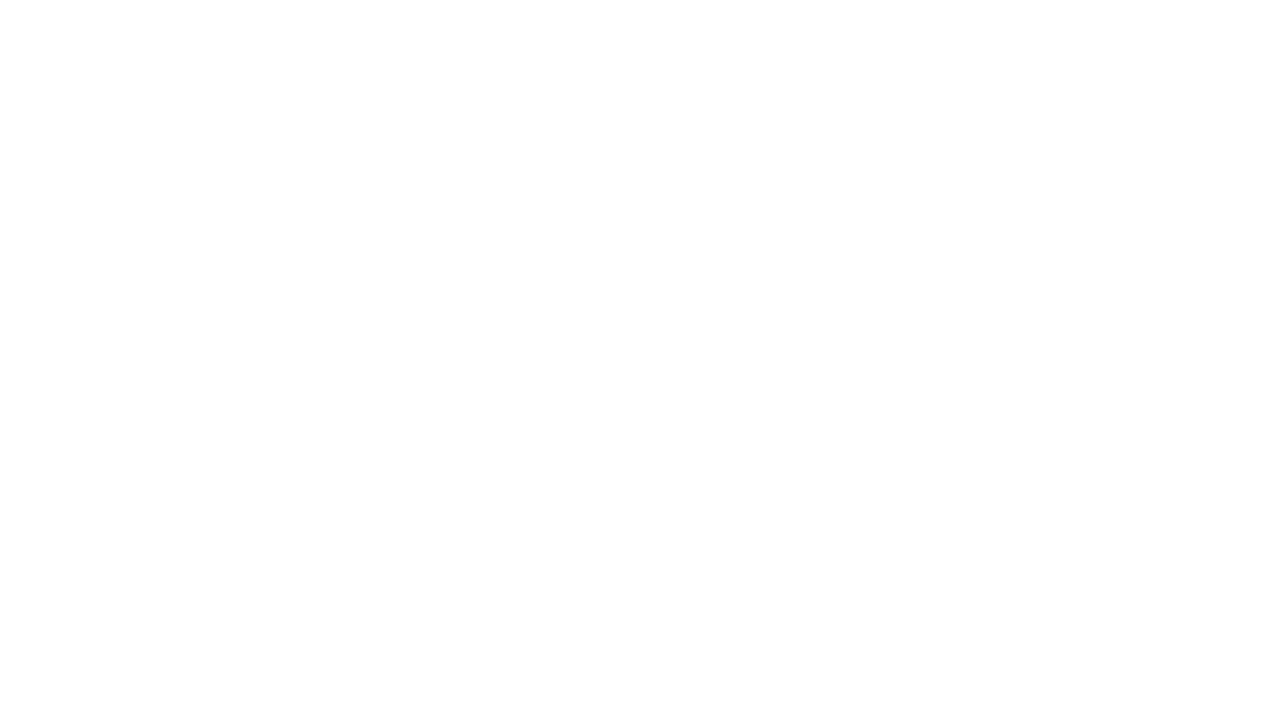
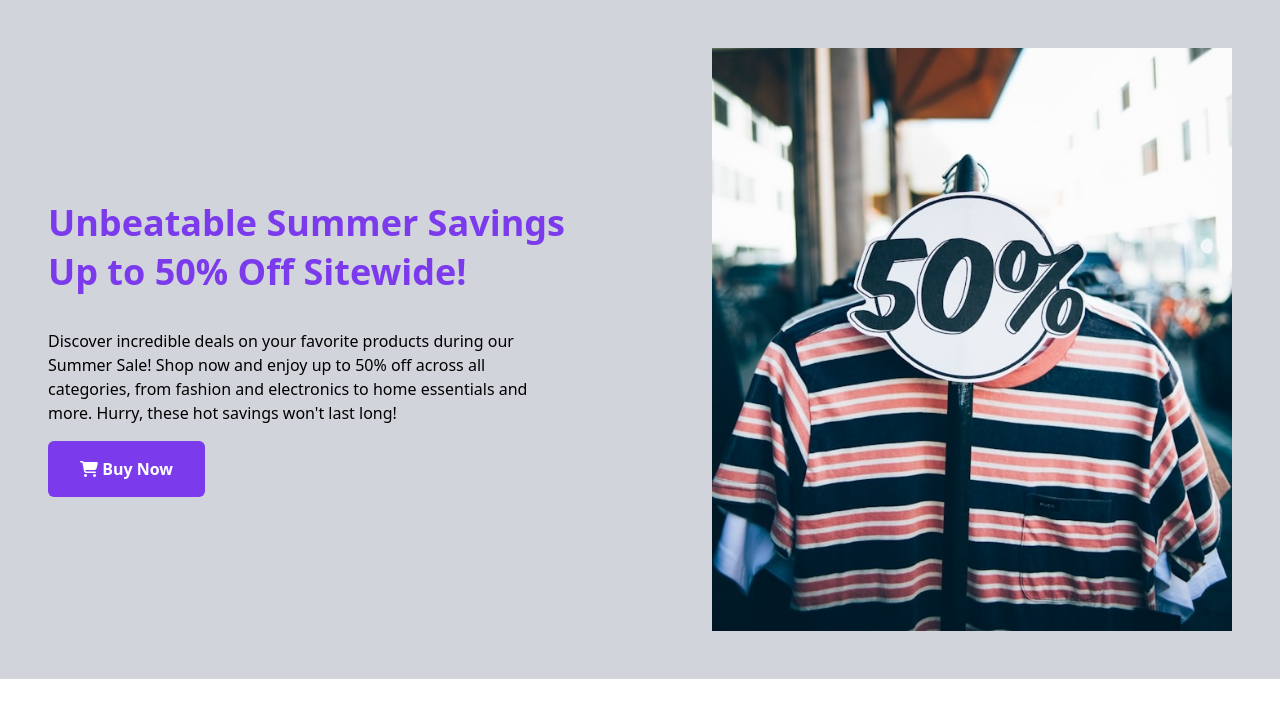
Before and after one commit to Rakib-Hossan/Basic_Tailwind_Project, a plain HTML site: page index.html in a window 1280 px wide. Drawn offline with nearby package versions, Linux system fonts and the light colour scheme.

Commit message:
banner section complete

```diff
--- a/index.html
+++ b/index.html
@@ -4,10 +4,22 @@
     <meta charset="UTF-8">
     <meta name="viewport" content="width=device-width, initial-scale=1.0">
     <title>Basic Tailwind Project</title>
-</head>
+    <!-- tailwind css  -->
+    <script src="https://cdn.tailwindcss.com"></script>
+    <!-- icon -->
+    <script src="https://kit.fontawesome.com/705e7af5fb.js" crossorigin="anonymous"></script>
 <body>
-    <header>
-
+    <header class="bg-gray-300">
+        <section class="max-w-screen-xl mx-auto flex justify-between items-center gap-x-12 flex-col md:flex-row">
+            <div class="basis-3/6 p-12">
+                <h2 class="text-4xl text-violet-600 py-4 font-bold leading-snug">Unbeatable Summer Savings <br> Up to 50% Off Sitewide!</h2>
+                <p class="py-4">Discover incredible deals on your favorite products during our Summer Sale! Shop now and enjoy up to 50% off across all categories, from fashion and electronics to home essentials and more. Hurry, these hot savings won't last long!</p>
+                <button class="px-8 py-4 bg-violet-600 text-white font-semibold rounded-md"><i class="fa-solid fa-cart-shopping"></i> Buy Now</button>
+            </div>
+            <div class="basis-3/6 p-12">
+                <img src="./images/banner.jpg" alt="">
+            </div>
+        </section>
     </header>
 
     <main>
```
Also changed, not shown: images/banner.jpg (added).
